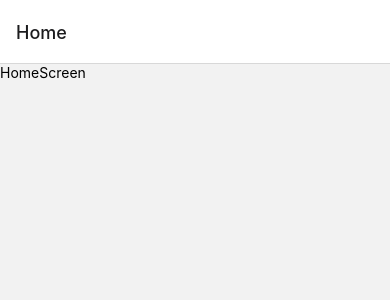
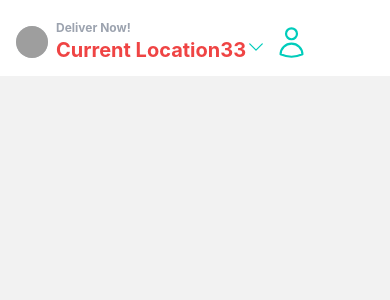
Before and after one commit to Yeison2017/deliveroo-clone, a React Native app: screen /Home in a window 390 px wide. Shown: the top 300 px of the page. Built offline with nearby package versions, Linux system fonts and the light colour scheme; grey boxes are pictures that could not be loaded.

Commit message:
Se crea el header de la pagina principal

```diff
--- a/package.json
+++ b/package.json
@@ -18,8 +18,10 @@
     "react-devtools": "^4.27.2",
     "react-dom": "18.1.0",
     "react-native": "0.70.5",
+    "react-native-heroicons": "^3.2.0",
     "react-native-safe-area-context": "4.4.1",
     "react-native-screens": "~3.18.0",
+    "react-native-svg": "13.4.0",
     "react-native-web": "~0.18.9"
   },
   "devDependencies": {
--- a/screens/HomeScreen.tsx
+++ b/screens/HomeScreen.tsx
@@ -1,11 +1,43 @@
-import { View, Text } from "react-native";
-import React from "react";
+import { View, Text, SafeAreaView, Image } from "react-native";
+import React, { useLayoutEffect } from "react";
+import { NavigationProp, useNavigation } from "@react-navigation/native";
+import { UserIcon, ChevronDownIcon } from "react-native-heroicons/outline";
+// import { Image } from "react-native-svg";
 
 const HomeScreen = () => {
+  const navigation = useNavigation();
+
+  useLayoutEffect(() => {
+    navigation.setOptions({
+      headerShown: false,
+    });
+  }, []);
+
   return (
-    <View>
-      <Text>HomeScreen</Text>
-    </View>
+    <SafeAreaView className="pt-5 bg-white">
+      <Text className="text-red-500">
+        <View className="flex-row pb-3 items-center mx-4 space-x-2">
+          <Image
+            source={{
+              uri: "http://links.papareact.com/wru",
+            }}
+            className="h-7 w-7 bg-gray-300 p-4 rounded-full"
+          />
+
+          <View className="flex-1">
+            <Text className="font-bold text-gray-400 text-xs">
+              Deliver Now!
+            </Text>
+            <Text className="font-bold text-xl">
+              Current Location33
+              <ChevronDownIcon size={20} color="#00CCBB" />
+            </Text>
+          </View>
+
+          <UserIcon size={35} color="#00CCBB" />
+        </View>
+      </Text>
+    </SafeAreaView>
   );
 };
 
--- a/tailwind.config.js
+++ b/tailwind.config.js
@@ -1,7 +1,7 @@
 module.exports = {
   // content: ["./App.tsx"],
-  // content: ["./App.{js,jsx,ts,tsx}", "./**/*.{js,jsx,ts,tsx}"],
-  content: ["./App.{js,jsx,ts,tsx}"],
+  content: ["./App.{js,jsx,ts,tsx}", "./screens/**/*.{js,jsx,ts,tsx}"],
+  // content: ["./App.{js,jsx,ts,tsx}"],
   theme: {
     extend: {},
   },
```
Also changed, not shown: 1 other file (tests, documents, lock files or other folders).
